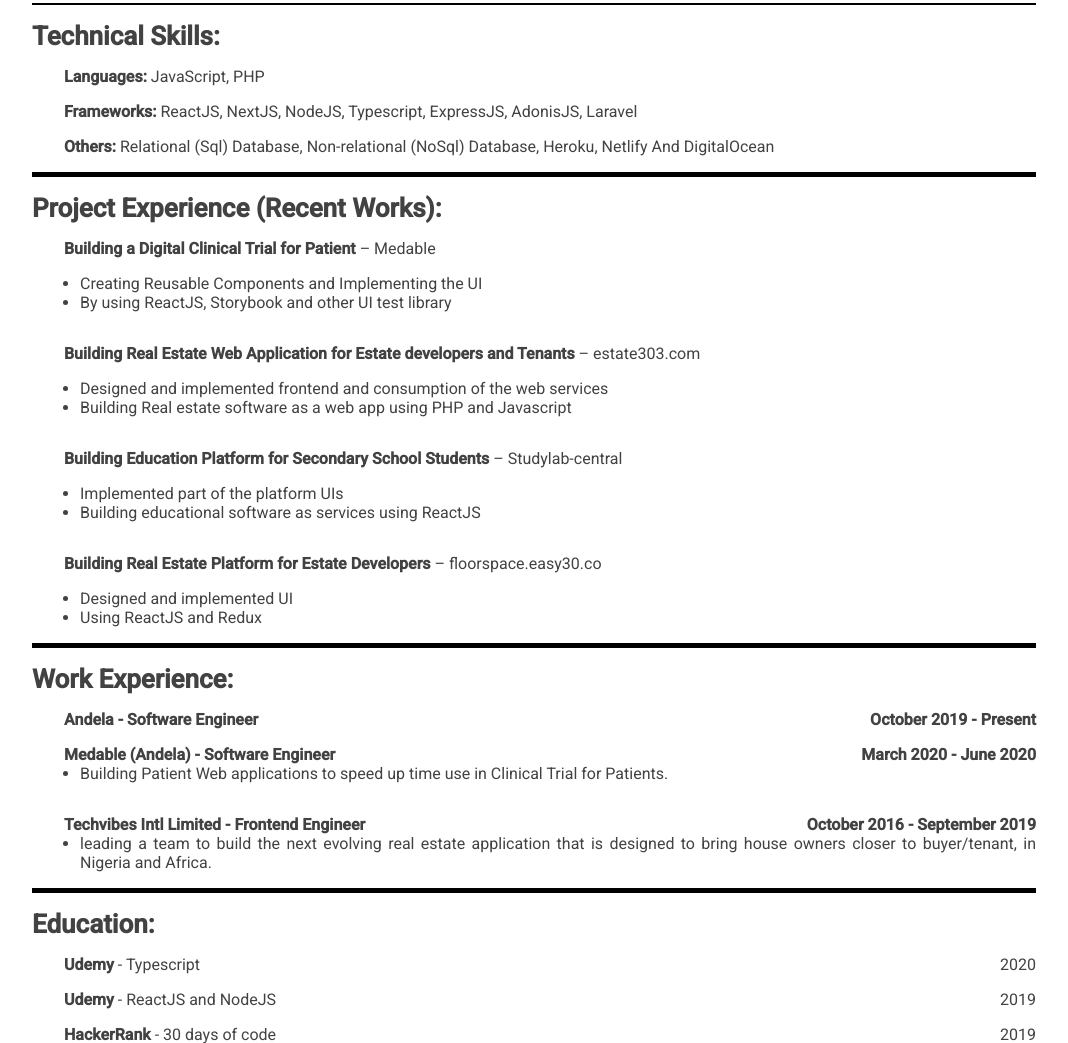
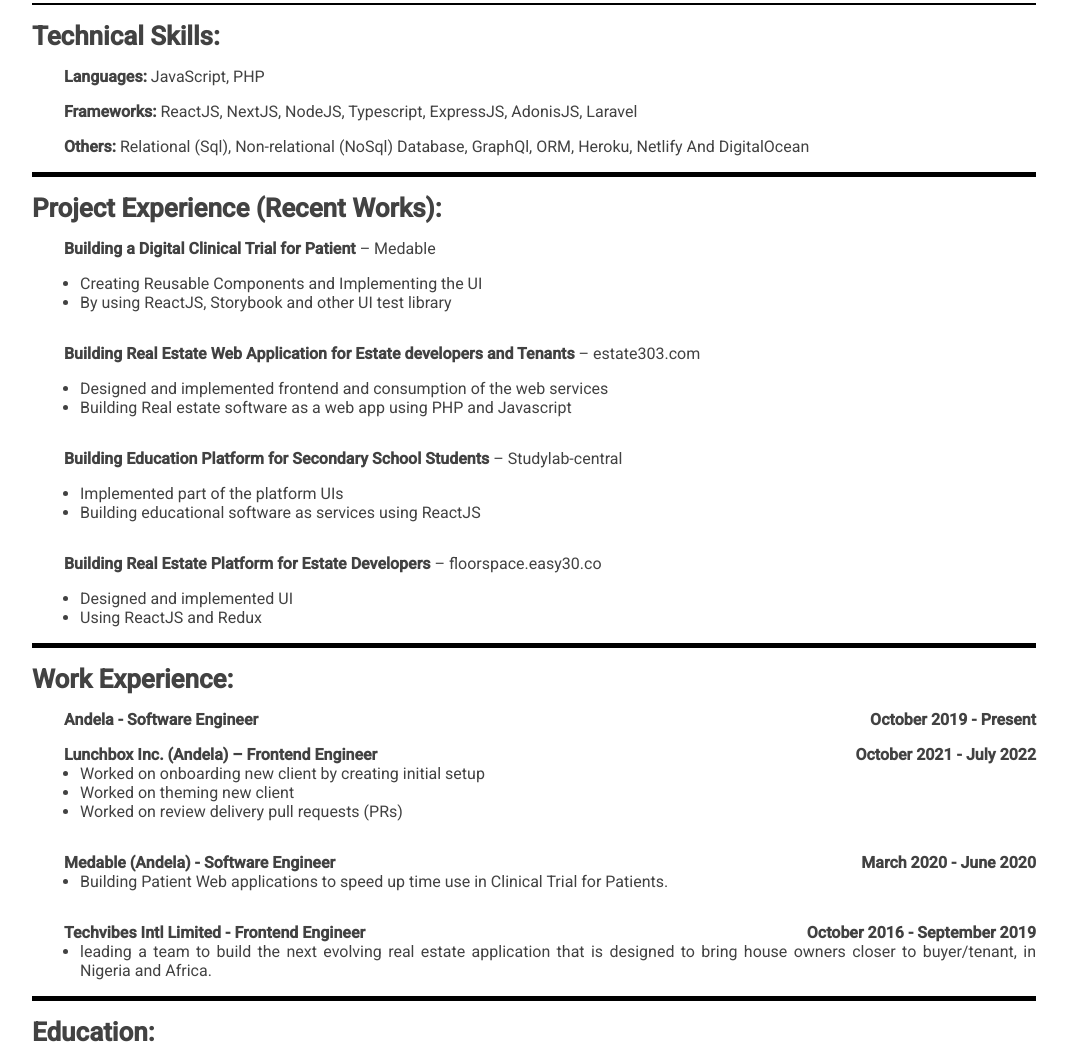
Before and after one commit to ahmedsaliuGit/resume, a plain HTML site: page index.html in a window 1280 px wide. Shown: the part 157-1200 px from the top of the page, without its empty margins (106-1174 px from the left). Drawn offline with Linux system fonts and the light colour scheme.

Commit message:
Update resume Oct 2022

```diff
--- a/index.html
+++ b/index.html
@@ -53,8 +53,9 @@
             Typescript, ExpressJS, AdonisJS, Laravel
           </p>
           <p>
-            <span class="bold-text">Others:</span> Relational (Sql) Database,
-            Non-relational (NoSql) Database, Heroku, Netlify And DigitalOcean
+            <span class="bold-text">Others:</span> Relational (Sql),
+            Non-relational (NoSql) Database, GraphQl, ORM, Heroku, Netlify And
+            DigitalOcean
           </p>
         </div>
       </section>
@@ -129,6 +130,25 @@
               <span class="bold-text">October 2019 - Present</span>
             </p>
           </div>
+          <div class="section-subtitle">
+            <p class="subtitle">
+              <span class="bold-text"
+                >Lunchbox Inc. (Andela) – Frontend Engineer</span
+              >
+            </p>
+            <p class="subtitle-date">
+              <span class="bold-text">October 2021 - July 2022</span>
+            </p>
+          </div>
+          <ul class="section-list">
+            <li class="section-list-item">
+              Worked on onboarding new client by creating initial setup
+            </li>
+            <li class="section-list-item">Worked on theming new client</li>
+            <li class="section-list-item">
+              Worked on review delivery pull requests (PRs)
+            </li>
+          </ul>
           <div class="section-subtitle">
             <p class="subtitle">
               <span class="bold-text"
```
